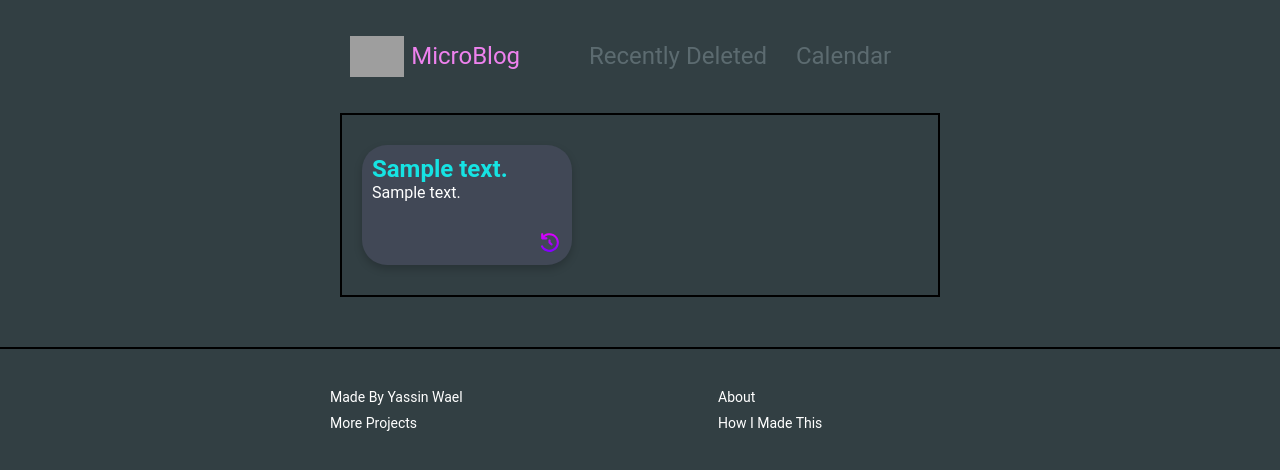
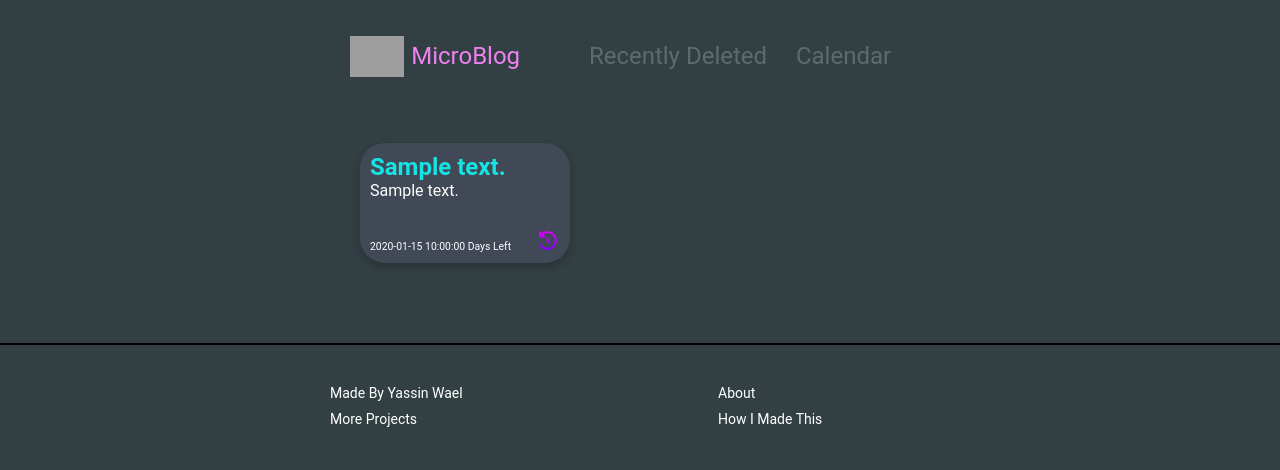
Before and after one commit to YassinWael/Flask-Blog-Post, a Flask app: template templates/deleted.html in a window 1280 px wide. Shown: the top 470 px of the page. Run offline with Flask 3, Linux system fonts and the light colour scheme; the template is opened without the code that fills it: most values are stand-ins (such as "Sample title", 1, 10 or a date in 2020); grey boxes are pictures that could not be loaded.

Commit message:
removed border, added permenantly deleting deleted entries older than 3 days

```diff
--- a/app.py
+++ b/app.py
@@ -55,7 +55,15 @@ def home():
 
 @app.route('/deleted')
 def deleted():
-    return render_template('deleted.html',entries = get_deleted_entries())
+    all_entries =  get_deleted_entries() #everything in the deleted collection
+    entries = [entry for entry in all_entries if entry['time_left'] > 0] # entries that still have remaining time
+    entries_to_delete = [entry["_id"] for entry in all_entries if entry not in entries] #entries that should be permenantly deleted
+    for entry in entries_to_delete:
+        deleted_entry = deleted_collection.delete_one({"_id":entry})
+        ic(deleted_entry)
+
+
+    return render_template('deleted.html',entries = entries)
 
 
 
@@ -74,6 +82,7 @@ def recover(id):
 def delete(id):
     # adding the deleted post to the recently deleted collection
     post = entries_collection.find_one({"_id":ObjectId(id)})
+    post["date"] = datetime.datetime.today().strftime("%b %d")
     deleted_collection.insert_one(post)
 
     deleted = entries_collection.delete_one({"_id":ObjectId(id)})
@@ -131,7 +140,22 @@ def get_entries():
 
 def get_deleted_entries():
     entries_cursor = deleted_collection.find({})
-    return list(entries_cursor)
+    today = datetime.datetime.today()
+
+    deleted_entries = [
+        {
+          '_id':entry['_id'],
+          'content':entry['content'],
+          'pinned':entry['pinned'],
+          'days_since_deletion':(today - (datetime.datetime.strptime((entry['date'].split(',')[0]),"%b %d")).replace(year=today.year)).days,
+          'time_left':3 - (today - (datetime.datetime.strptime((entry['date'].split(',')[0]),"%b %d")).replace(year=today.year)).days
+        }
+
+        for entry in entries_cursor
+    ]
+
+
+    return deleted_entries
 get_deleted_entries()
 if __name__ == "__main__":
     app.run(debug=True, port=8080,host='0.0.0.0')
--- a/static/styles.css
+++ b/static/styles.css
@@ -239,7 +239,6 @@ img[alt='Logo'] {
     min-height: max-content;
     padding: 10px 10px;
     height: 100%;
-    border: 2px solid black;
 }
 .card{
     background: #414856;
@@ -271,6 +270,15 @@ img[alt='Logo'] {
     position: absolute;
     bottom: 10px;
     right: 10px;
+}
+
+
+.time-left {
+    font-size: 0.65rem;
+    position: absolute;
+    bottom: 10px;
+    left: 10px;
+
 }
 
 .footer {
--- a/templates/deleted.html
+++ b/templates/deleted.html
@@ -8,8 +8,18 @@
     <p class="card-title">{{entry['content'] | truncate(20)}}</p>
     <p class="card-content">{{entry['content'] | safe}}</p>
     <a href="/recover/{{entry['_id']}}"  class="recover-btn" data-id="{{entry['_id']}}" style="display: block;" onclick="">
-      <img src="/static/restore.svg" alt="restore icon" class="card-action" width="25px" height="25px" id="test" onmouseenter="testFunction(this)">
+      <img src="/static/restore.svg" alt="restore icon" class="card-action" width="25px" height="25px">
     </a>
+    {% if entry['time_left'] == 1 %}
+    <p class="time-left">{{ entry['time_left'] }} Day Left</p>
+    {% else %}
+        <p class="time-left">{{ entry['time_left'] }} Days Left</p>
+    {% endif %}
+
+
+
+
+
   </div>
 {% endfor %}
 </div>
```
Also changed, not shown: test.py (+11 -0 lines).
